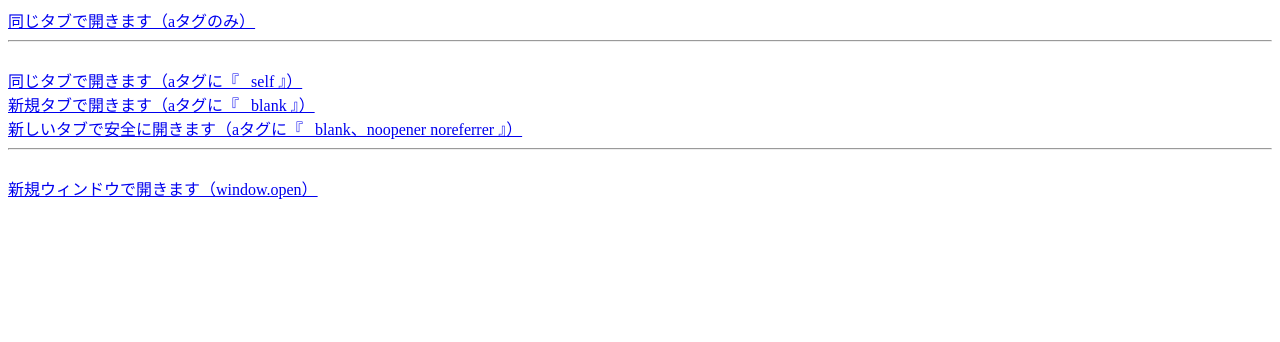
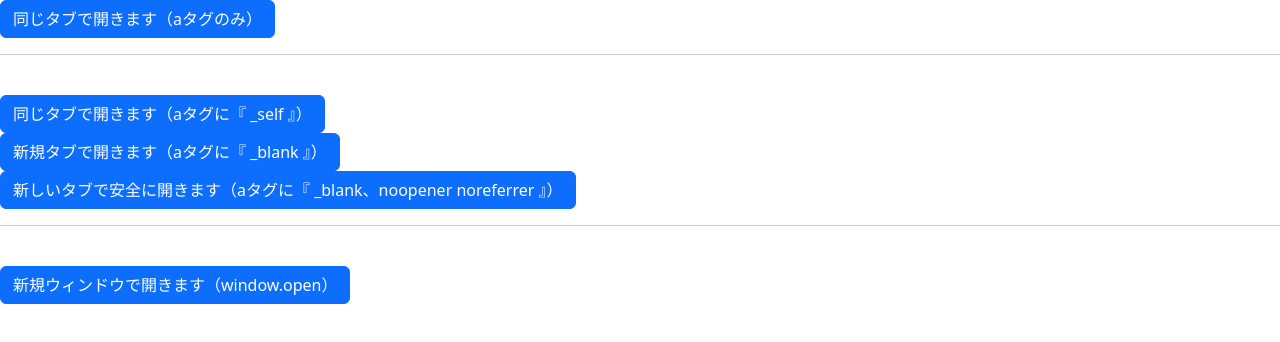
Before and after one commit to ayumu-nishimura/test, a plain HTML site: page transitionA.html in a window 1280 px wide. Drawn offline with nearby package versions, Linux system fonts and the light colour scheme.

Commit message:
Update transitionA.html

```diff
--- a/transitionA.html
+++ b/transitionA.html
@@ -5,20 +5,22 @@
     <meta http-equiv="X-UA-Compatible" content="IE=edge">
     <meta name="viewport" content="width=device-width, initial-scale=1.0">
     <title>Transition</title>
+    <link href="https://cdn.jsdelivr.net/npm/bootstrap@5.3.0/dist/css/bootstrap.min.css" rel="stylesheet" integrity="sha384-9ndCyUaIbzAi2FUVXJi0CjmCapSmO7SnpJef0486qhLnuZ2cdeRhO02iuK6FUUVM" crossorigin="anonymous">
 </head>
 <body>
-  <a href="https://ayumu-nishimura.github.io/test/transitionB.html">同じタブで開きます（aタグのみ）</a>
+  <a href="https://ayumu-nishimura.github.io/test/transitionB.html" class="btn btn-primary">同じタブで開きます（aタグのみ）</a>
   <br>
   <hr>
   <br>
-  <a href="https://ayumu-nishimura.github.io/test/transitionB.html" target="_self">同じタブで開きます（aタグに『 _self 』）</a>
+  <a href="https://ayumu-nishimura.github.io/test/transitionB.html" class="btn btn-primary" target="_self">同じタブで開きます（aタグに『 _self 』）</a>
   <br>
-  <a href="https://ayumu-nishimura.github.io/test/transitionB.html" target="_blank">新規タブで開きます（aタグに『 _blank 』）</a>
+  <a href="https://ayumu-nishimura.github.io/test/transitionB.html" class="btn btn-primary" target="_blank">新規タブで開きます（aタグに『 _blank 』）</a>
   <br>
-  <a href="https://ayumu-nishimura.github.io/test/transitionB.html" target="_blank" rel="noopener noreferrer">新しいタブで安全に開きます（aタグに『 _blank、noopener noreferrer 』）</a>
+  <a href="https://ayumu-nishimura.github.io/test/transitionB.html" class="btn btn-primary" target="_blank" rel="noopener noreferrer">新しいタブで安全に開きます（aタグに『 _blank、noopener noreferrer 』）</a>
   <br>
   <hr>
   <br>
-  <a href="リンク先のURL" onclick="window.open('https://ayumu-nishimura.github.io/test/transitionB.html', '任意のウィンドウ名称','width=1300,height=800'); return false;">新規ウィンドウで開きます（window.open）</a>
+  <a href="リンク先のURL" class="btn btn-primary" onclick="window.open('https://ayumu-nishimura.github.io/test/transitionB.html', '任意のウィンドウ名称','width=1300,height=800'); return false;">新規ウィンドウで開きます（window.open）</a>
+    <script src="https://cdn.jsdelivr.net/npm/bootstrap@5.3.0/dist/js/bootstrap.bundle.min.js" integrity="sha384-geWF76RCwLtnZ8qwWowPQNguL3RmwHVBC9FhGdlKrxdiJJigb/j/68SIy3Te4Bkz" crossorigin="anonymous"></script>
 </body>
 </html>
```
